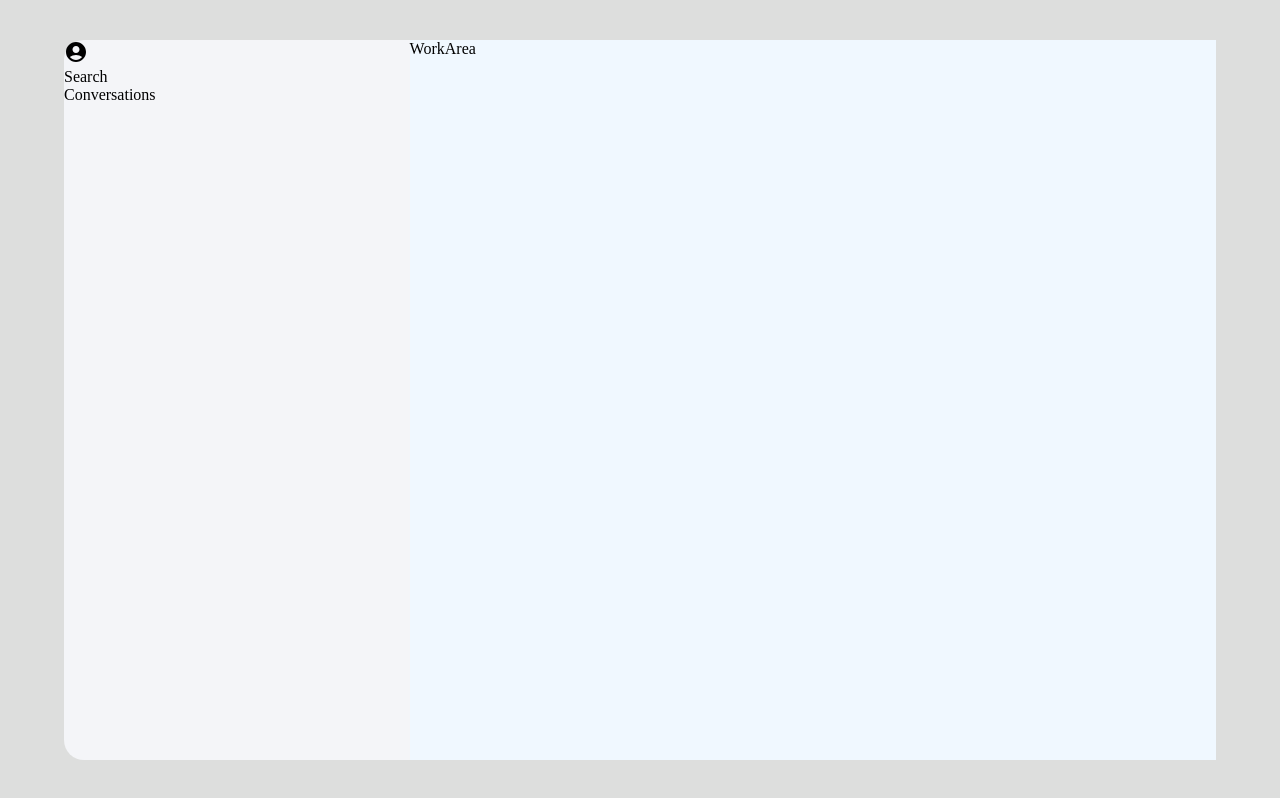
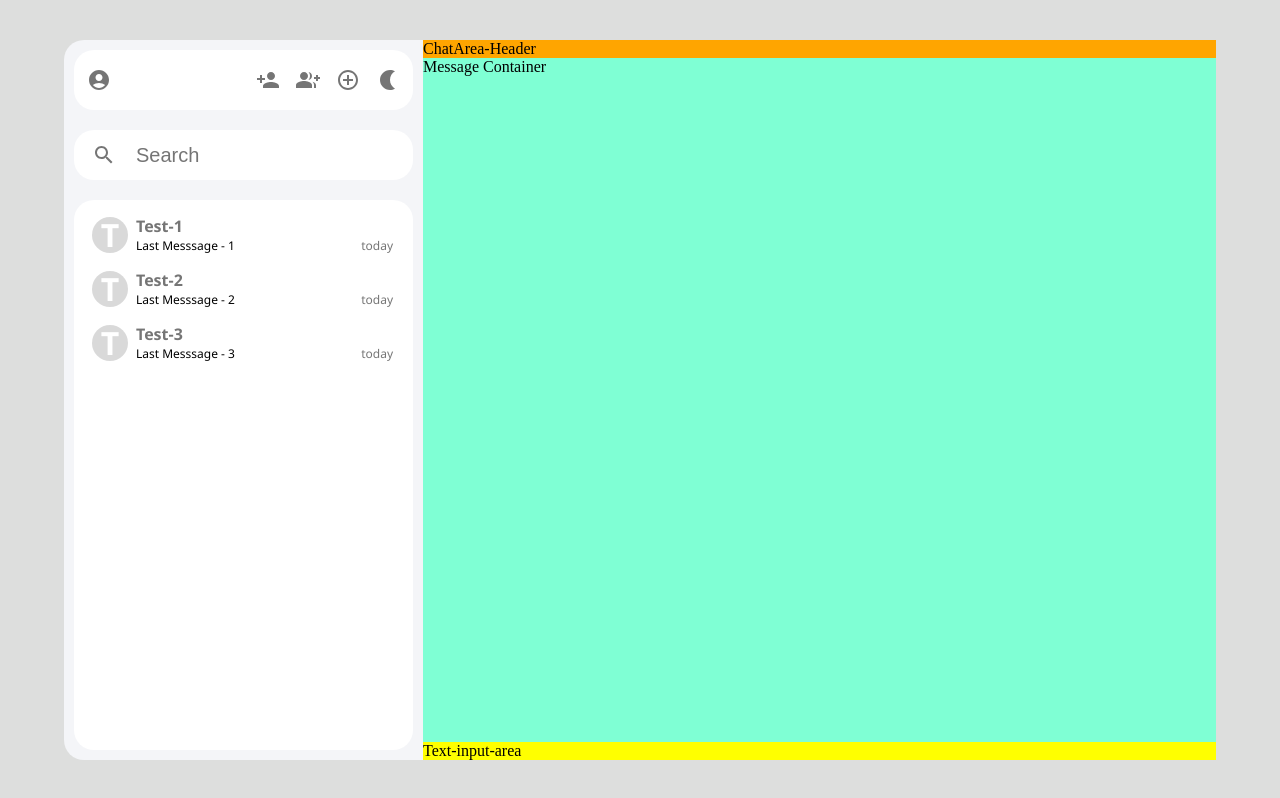
Before and after one commit to Sush25N/Chat_App_MERN, a React (Create React App) app in the folder client/: page / in a window 1280 px wide. Built offline with nearby package versions, Linux system fonts and the light colour scheme.

Commit message:
completed styling sidebar

```diff
--- /dev/null
+++ b/client/src/Components/ChatArea.js
@@ -0,0 +1,13 @@
+import React from "react";
+
+const ChatArea = () => {
+  return (
+    <div className="chatArea-container">
+      <div className="chatArea-header">ChatArea-Header</div>
+      <div className="message-container">Message Container</div>
+      <div className="text-input-area">Text-input-area</div>
+    </div>
+  );
+};
+
+export default ChatArea;
--- /dev/null
+++ b/client/src/Components/ConversationsItem.js
@@ -0,0 +1,15 @@
+import React from "react";
+
+const ConversationsItem = ({ props }) => {
+  const { name, lastMessage, timeStamp } = props; //destructuring of props
+  return (
+    <div className="conversation-container">
+      <p className="con-icon">{name[0]}</p>
+      <p className="con-title">{name}</p>
+      <p className="con-lastMessage">{lastMessage}</p>
+      <p className="con-timeStamp">{timeStamp}</p>
+    </div>
+  );
+};
+
+export default ConversationsItem;
--- a/client/src/Components/MainContainer.js
+++ b/client/src/Components/MainContainer.js
@@ -1,13 +1,13 @@
 import React from "react";
 import "./main-container.css";
 import Sidebar from "./Sidebar";
-import WorkArea from "./WorkArea";
+import ChatArea from "./ChatArea";
 
 const MainContainer = () => {
   return (
     <div className="main-container">
       <Sidebar />
-      <WorkArea />
+      <ChatArea />
     </div>
   );
 };
--- a/client/src/Components/Sidebar.js
+++ b/client/src/Components/Sidebar.js
@@ -1,15 +1,68 @@
-import React from "react";
+import React, { useState } from "react";
 import "./main-container.css";
 import AccountCircleIcon from "@mui/icons-material/AccountCircle";
+import PersonAddIcon from "@mui/icons-material/PersonAdd";
+import GroupAddIcon from "@mui/icons-material/GroupAdd";
+import AddCircleOutlineIcon from "@mui/icons-material/AddCircleOutline";
+import NightlightIcon from "@mui/icons-material/Nightlight";
+import SearchIcon from "@mui/icons-material/Search";
+import { IconButton } from "@mui/material";
+import ConversationsItem from "./ConversationsItem";
 
 const Sidebar = () => {
+  const [conversations, setConversations] = useState([
+    {
+      name: "Test-1",
+      lastMessage: "Last Messsage - 1",
+      timeStamp: "today",
+    },
+    {
+      name: "Test-2",
+      lastMessage: "Last Messsage - 2",
+      timeStamp: "today",
+    },
+    {
+      name: "Test-3",
+      lastMessage: "Last Messsage - 3",
+      timeStamp: "today",
+    },
+  ]);
   return (
     <div className="sidebar-container">
       <div className="sb-header">
-        <AccountCircleIcon />
+        <div>
+          <IconButton>
+            <AccountCircleIcon />
+          </IconButton>
+        </div>
+        <div>
+          <IconButton>
+            <PersonAddIcon />
+          </IconButton>
+          <IconButton>
+            <GroupAddIcon />
+          </IconButton>
+          <IconButton>
+            <AddCircleOutlineIcon />
+          </IconButton>
+          <IconButton>
+            <NightlightIcon />
+          </IconButton>
+        </div>
       </div>
-      <div className="sb-search">Search</div>
-      <div className="sb-conversations">Conversations</div>
+      <div className="sb-search">
+        <IconButton>
+          <SearchIcon />
+        </IconButton>
+        <input placeholder="Search" className="search-box" />
+      </div>
+      <div className="sb-conversations">
+        {conversations.map((conversation) => {
+          return (
+            <ConversationsItem props={conversation} key={conversation.name} />
+          );
+        })}
+      </div>
     </div>
   );
 };
--- a/client/src/Components/WorkArea.js
+++ /dev/null
@@ -1,8 +0,0 @@
-import React from "react";
-import "./main-container.css";
-
-const WorkArea = () => {
-  return <div className="workArea-container">WorkArea</div>;
-};
-
-export default WorkArea;
--- a/client/src/Components/main-container.css
+++ b/client/src/Components/main-container.css
@@ -9,9 +9,109 @@
 .sidebar-container {
   flex: 30%;
   /* flex: 0.3;   */
+  display: flex;
+  flex-direction: column;
 }
 
-.workArea-container {
+.chatArea-container {
   flex: 70%;
   background-color: aliceblue;
 }
+
+.sb-header {
+  background-color: white;
+  border-radius: 20px;
+  padding: 10px 5px;
+  margin: 10px;
+  display: flex;
+  justify-content: space-between;
+}
+
+.sb-search {
+  background-color: white;
+  border-radius: 20px;
+  padding: 5px 10px;
+  margin: 10px;
+  display: flex;
+  align-items: center;
+}
+
+.search-box {
+  outline-width: 0;
+  border: none;
+  margin-left: 10px;
+  font-size: 1.25rem;
+}
+
+.sb-conversations {
+  background-color: white;
+  border-radius: 20px;
+  padding: 5px 10px;
+  margin: 10px;
+  flex: 1;
+}
+
+.conversation-container {
+  display: grid;
+  grid-template-columns: 32px auto auto;
+  grid-template-rows: auto auto;
+  column-gap: 10px;
+  padding: 5px;
+  margin: 5px;
+  border-radius: 20px;
+}
+
+.con-icon {
+  grid-area: 1/1/3/2;
+  display: flex;
+  justify-content: center;
+  align-items: center;
+  background-color: #d9d9d9;
+  font-family: "Segoe UI", "Segoe UI", Tahoma, Geneva, Verdana, sans-serif;
+  font-size: 2rem;
+  font-weight: bolder;
+  color: white;
+  height: 32px;
+  width: 32px;
+  padding: 2px;
+  border-radius: 50%;
+  justify-self: center;
+  align-self: center;
+}
+
+.con-title {
+  grid-area: 1/2/2/4;
+  font-family: "Segoe UI", Tahoma, Geneva, Verdana, sans-serif;
+  font-weight: bold;
+  color: rgba(0, 0, 0, 0.54);
+}
+
+.con-timeStamp {
+  justify-self: flex-end;
+  font-family: "Segoe UI", Tahoma, Geneva, Verdana, sans-serif;
+  font-size: 0.75rem;
+  color: rgba(0, 0, 0, 0.54);
+}
+
+.con-lastMessage {
+  font-family: "Segoe UI", Tahoma, Geneva, Verdana, sans-serif;
+  font-size: 0.75rem;
+}
+
+.chatArea-container {
+  display: flex;
+  flex-direction: column;
+}
+
+.chatArea-header {
+  background-color: orange;
+}
+
+.message-container {
+  background-color: aquamarine;
+  flex: 1;
+}
+
+.text-input-area {
+  background-color: yellow;
+}
```
